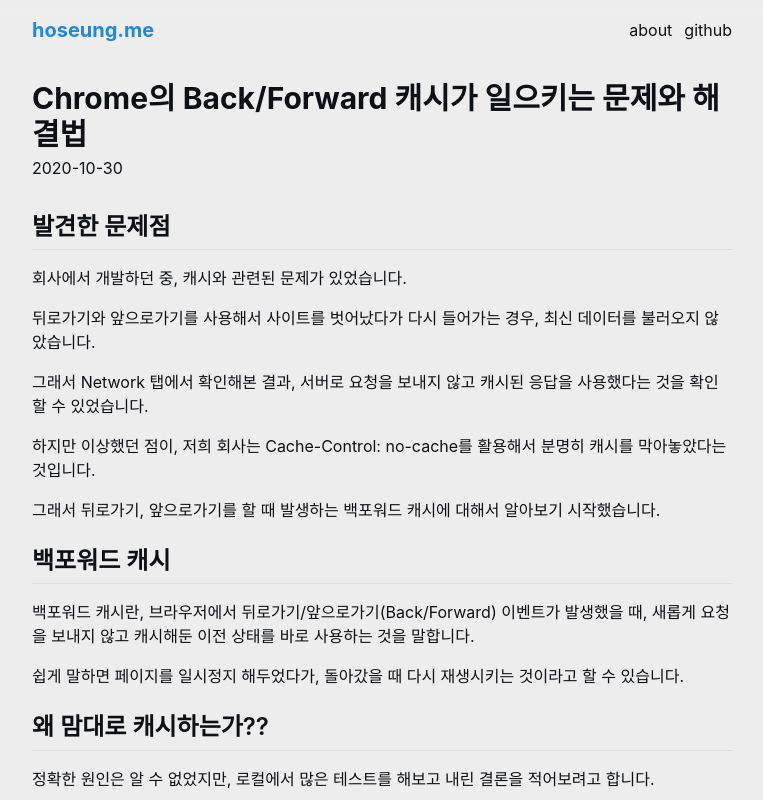
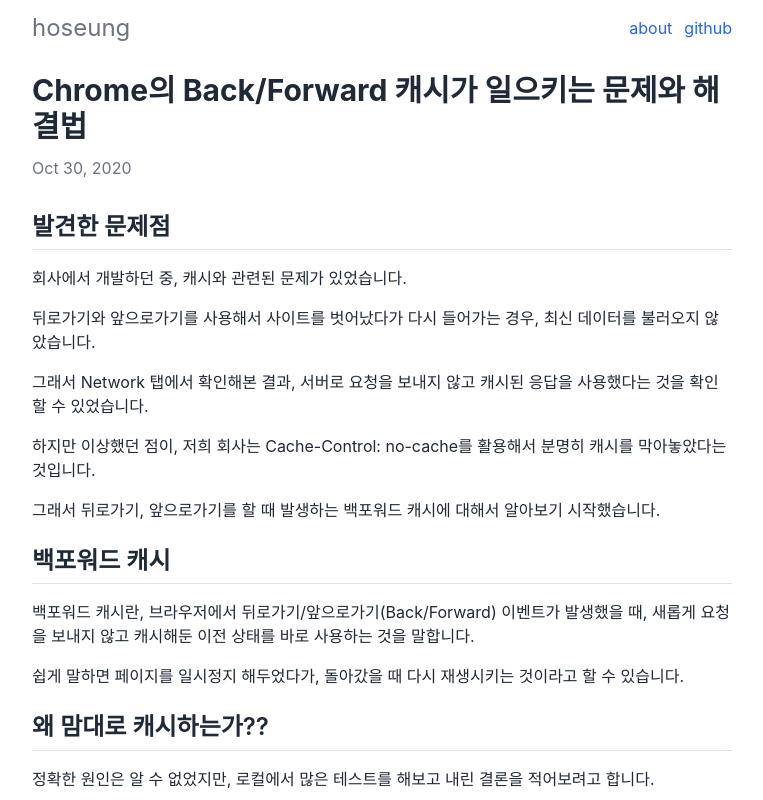
Before and after one commit to hoseungme/blog.hoseung.me, a Next.js app: page /2020-10-31-chrome-back-forward-cache in a window 1280 px wide. Shown: the top 800 px of the page, without its empty margins (258-1021 px from the left). Built offline with nearby package versions, Linux system fonts and the light colour scheme; a web font is replaced by a local one.

Commit message:
fix colors

```diff
--- a/src/app/[postId]/content/Page.tsx
+++ b/src/app/[postId]/content/Page.tsx
@@ -13,10 +13,10 @@ export function Page({ post }: { post: Post }) {
   return (
     <article className="w-full" itemScope itemType="http://schema.org/Article">
       <header className="mt-4">
-        <h1 className="text-3xl font-bold mb-1" itemProp="headline">
+        <h1 className="text-3xl font-bold mb-3" itemProp="headline">
           {post.title}
         </h1>
-        <p>{formatUTC(post.publishedAt, "yyyy-MM-dd")}</p>
+        <p className="text-gray-500">{formatUTC(post.publishedAt, "PP")}</p>
       </header>
       <main className="my-8">
         <Markdown
--- a/src/app/[postId]/content/style.scss
+++ b/src/app/[postId]/content/style.scss
@@ -1,9 +1,9 @@
 .markdown-body {
-  color: var(--black);
-  background: var(--white);
+  color: theme("colors.gray.800");
+  background: theme("colors.white");
 
   a {
-    color: var(--blue);
+    color: theme("colors.blue.600");
     font-weight: 600;
 
     &:hover {
--- a/src/app/content/Layout.tsx
+++ b/src/app/content/Layout.tsx
@@ -4,24 +4,24 @@ import { ReactNode } from "react";
 export function Layout({ children }: { children: ReactNode }) {
   return (
     <>
-      <header className="w-full sticky top-0 left-0 right-0 z-[9999] px-5 py-4 flex justify-center backdrop-blur-md">
+      <header className="w-full px-5 py-3 flex justify-center">
         <div className="max-w-[700px] w-full flex items-center">
           <Link className="mr-auto" href="/">
-            <h1 className="text-xl font-bold text-blue">hoseung.me</h1>
+            <h1 className="text-2xl text-gray-500">hoseung</h1>
           </Link>
-          <a className="mr-3 text-base" href="https://about.hoseung.me">
+          <a className="mr-3 text-blue-600" href="https://about.hoseung.me">
             about
           </a>
-          <a className="text-base" href="https://github.com/hoseungme">
+          <a className="text-blue-600" href="https://github.com/hoseungme">
             github
           </a>
         </div>
       </header>
-      <main className="w-full flex justify-center px-5 mt-1">
+      <main className="w-full flex justify-center px-5">
         <div className="max-w-[700px] w-full flex items-center">{children}</div>
       </main>
       <footer className="w-full flex justify-center px-4 py-16">
-        <a className="font-bold" href="https://github.com/hoseungme">
+        <a className="text-gray-500" href="https://github.com/hoseungme">
           ©hoseungme
         </a>
       </footer>
--- a/src/app/style.scss
+++ b/src/app/style.scss
@@ -3,22 +3,10 @@
 @tailwind utilities;
 @import url("https://cdn.jsdelivr.net/gh/orioncactus/pretendard/dist/web/static/pretendard.css");
 
-:root {
-  --black: #0d1117;
-  --white: #ededed;
-  --blue: #1e88e5;
-}
-
-@theme {
-  --color-black: var(--black);
-  --color-white: var(--white);
-  --color-blue: var(--blue);
-}
-
 html,
 body {
-  color: var(--black);
-  background: var(--white);
+  color: theme("colors.gray.800");
+  background: theme("colors.white");
   font-family: Pretendard, -apple-system, BlinkMacSystemFont, system-ui, Roboto, "Helvetica Neue", "Segoe UI",
     "Apple SD Gothic Neo", "Noto Sans KR", "Malgun Gothic", sans-serif;
 }
--- a/tailwind.config.ts
+++ b/tailwind.config.ts
@@ -6,14 +6,6 @@ export default {
     "./src/components/**/*.{js,ts,jsx,tsx,mdx}",
     "./src/app/**/*.{js,ts,jsx,tsx,mdx}",
   ],
-  theme: {
-    extend: {
-      colors: {
-        black: "var(--black)",
-        white: "var(--white)",
-        blue: "var(--blue)",
-      },
-    },
-  },
+  theme: {},
   plugins: [],
 } satisfies Config;
```
